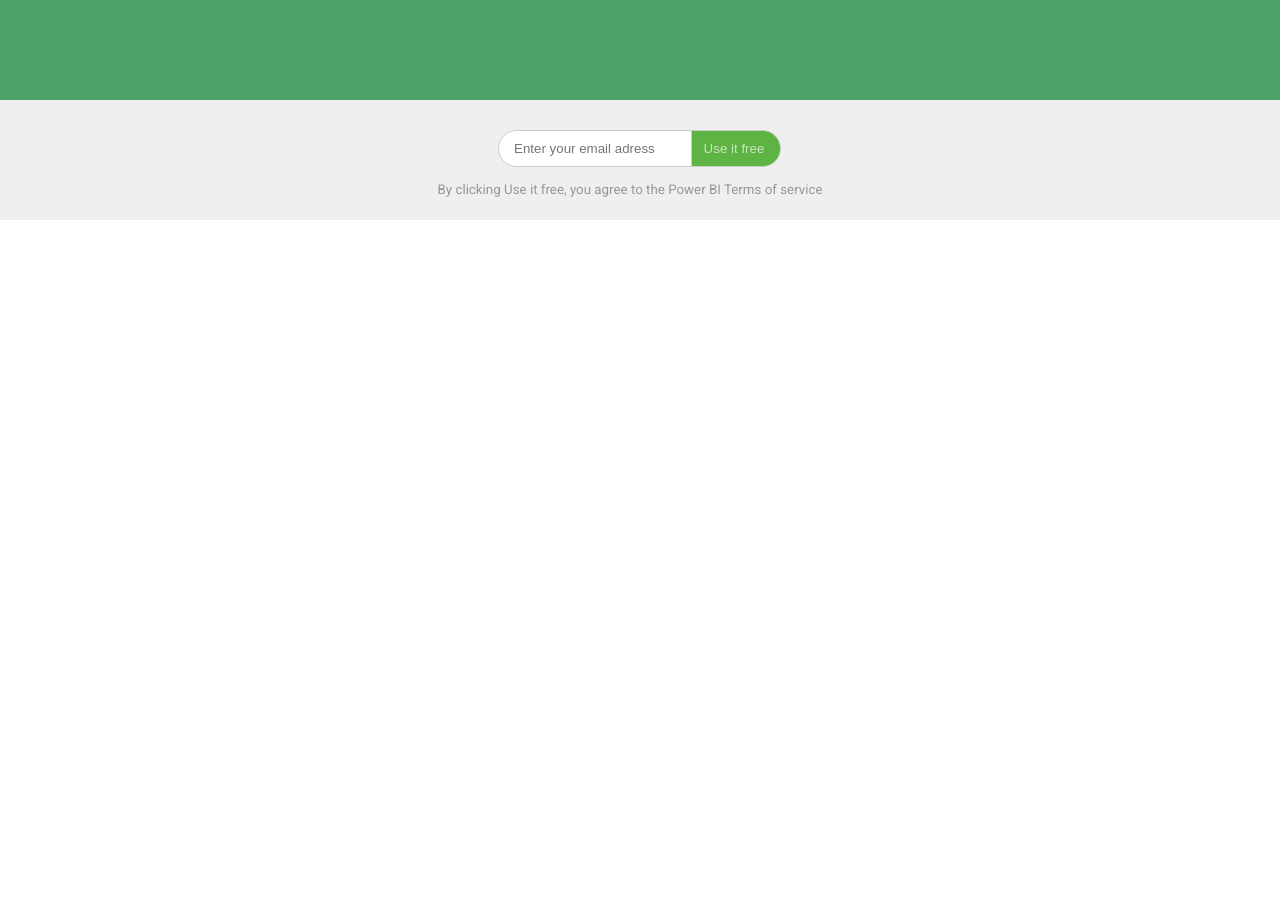
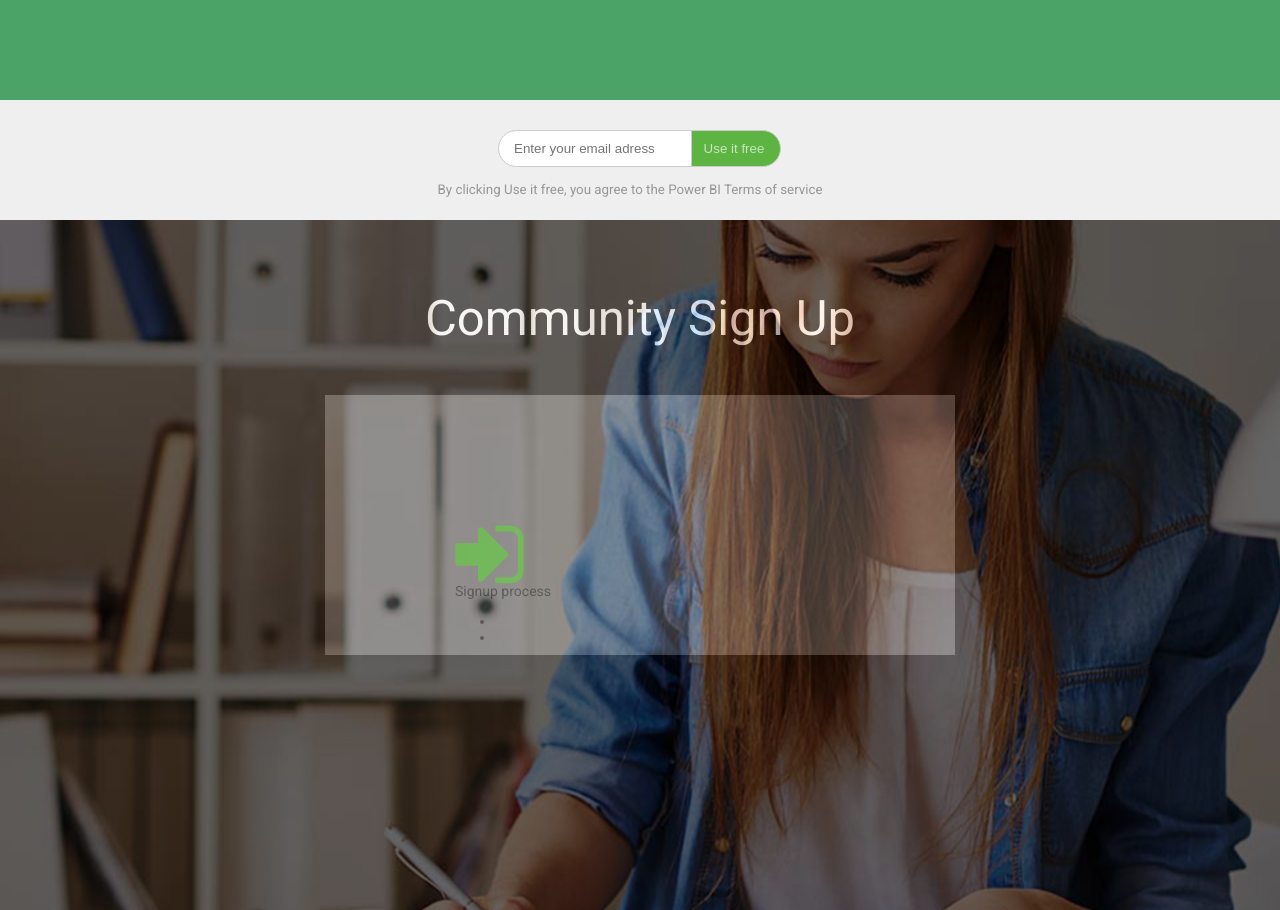
Before and after one commit to 78Ronin78/dima, a plain HTML site: page index.html in a window 1280 px wide. Shown: the part 735-1645 px from the top of the page. Before the commit the page ends 955 px from the top, so only its background shows below. Drawn offline with Linux system fonts and the light colour scheme; files whose address does not match are found by name.

Commit message:
Testing start before upload windows 7

```diff
--- a/css/style.css
+++ b/css/style.css
@@ -230,6 +230,7 @@ a{
 	padding:10px 15px 10px 10px;
 	background:#5db442;
 	color:#c9e6c0;
+	transition:background .2s, color .2s, border-color .2s;
 }
 
 .form-mail .post,.button:focus{
@@ -251,3 +252,47 @@ a{
 	color:#979797;
 	font-size: 10pt;
 }
+
+.form-mail .button:hover {
+	background:#435e29;
+}
+
+/* Community */
+
+.community {
+	height:690px;
+	background:url(../images/pic1.jpg) no-repeat center;
+}
+
+.trans-block{
+	height:690px;
+	width:auto;
+	background: #000;
+    opacity: .6;
+}
+
+.cover-text{
+	display:block;
+	height:25px;
+	width:490px;
+	color:#fff;
+	margin:70px auto;
+	font-size:350%;
+	text-align:center;
+}
+
+.mini-trans-block{
+	height:70px;
+	width:630px;
+	background:#8b8b8b;
+	opacity: .6;
+	margin:80px auto 0px;
+	padding:130px;
+}
+
+.mini-trans-block .arrow{
+	display:block;
+	height:58px;
+	width:69px;
+	background:url(../images/arrow1.png) no-repeat;
+}
--- a/index.html
+++ b/index.html
@@ -65,5 +65,24 @@
 		</div>
 	</div>
 
+	<div class="community">
+		<div class="trans-block">
+				<div class="container">
+					<div class="cover-text">Community Sign Up</div>
+					<div class="mini-trans-block">
+						<div class="arrow"></div>
+						<div class="process">Signup process</div>
+						<div class="steps">
+							<ul>
+								<li></li>
+								<li></li>
+							</ul>
+						</div>
+					</div>
+
+				</div>
+		</div>
+	</div>
+
 </body>
 </html>
```
Also changed, not shown: images/arrow.png (added), images/arrow1.png (added), images/pic1.jpg (added).
